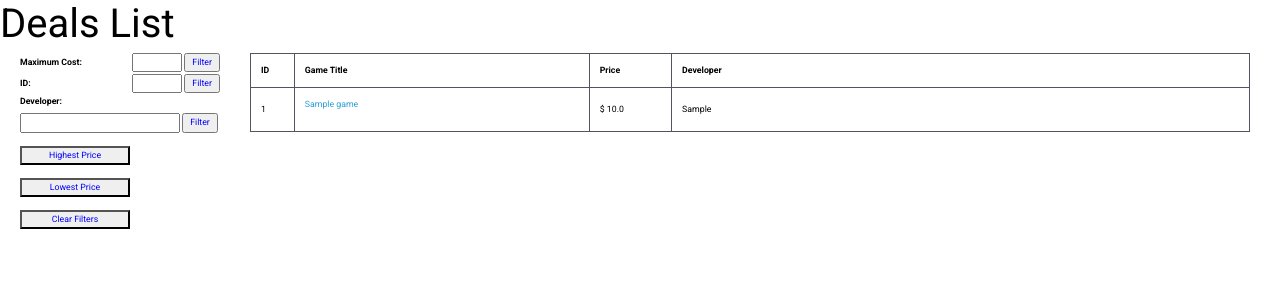
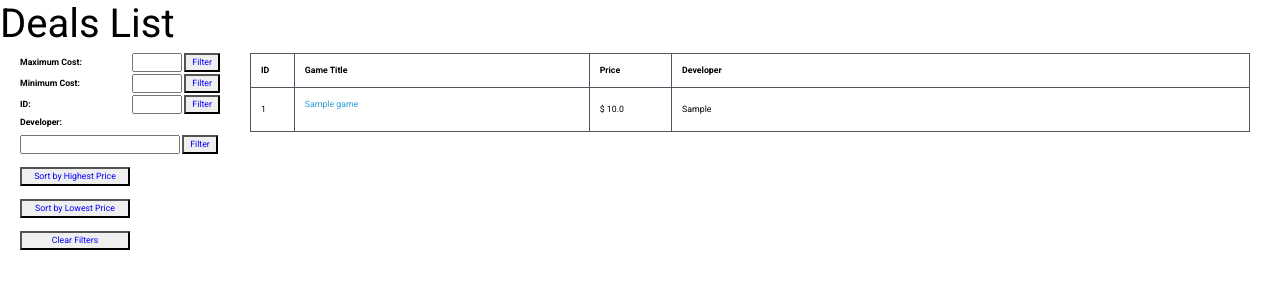
Before and after one commit to ChicoState/realdealz, a Django app: page /search/ in a window 1280 px wide. Shown: the part 72-372 px from the top of the page. Run offline with Django 3.2, Linux system fonts and the light colour scheme; tables that the repository leaves empty hold one stand-in row (values such as "Sample post"); parts of the project's set-up code (start-up, migrations or seed data) failed here and were passed over; some libraries are stand-ins or nearby versions.

Commit message:
Adds Multiple Filters at Once and changes how they are implemented (#59)
* Allow multiple filters at once

* Implementing Multiple Filters

```diff
--- a/app/realDealz/views.py
+++ b/app/realDealz/views.py
@@ -1,4 +1,4 @@
-from django.http import HttpResponse
+from django.http import HttpResponse, JsonResponse
 from django.views import generic
 from django.shortcuts import render, redirect
 from realDealz.models import Game
@@ -6,7 +6,7 @@ from django.db.models import Q
 from django.db import connection
 from realDealz.library import Library
 from django.core.paginator import Paginator
-
+from django.core import serializers
 from realDealz.updateData import updateGamePrices
 
 
@@ -43,6 +43,7 @@ def contact(request):
 
 
 def game_search(request):
+
     games = Game.objects.all()
     filtered_table = None
 
@@ -54,9 +55,14 @@ def game_search(request):
     else:
         filtered_table = Game.objects.all()
 
+    #paginator = Paginator(filtered_table, 80)
+    #page_number = request.GET.get('page')
+    #current_page = paginator.get_page(page_number)
+
     context = {
         'games': games,
-        'filtered_table': filtered_table
+        'filtered_table': filtered_table,
+        #'games_page': current_page,
     }
     return render(request, 'game_list.html', context)
 
@@ -69,46 +75,31 @@ def game_detail(request, game_id):
 def game_list(request):
 
     games = Game.objects.all()
-    paginator = Paginator(games, 10)
-    page_number = request.GET.get('page')
-    current_page = paginator.get_page(page_number)
-
-
     filtered_table = None
-
+    filtered_table = Game.objects.all()
 
     if request.method == 'POST':
-        filter_value = request.POST.get('filtered_price')
         filter_id = request.POST.get('filtered_id')
         filter_developer = request.POST.get('filtered_developer')
 
-
-        filter_highestprice = request.POST.get('highest_price')
-        filter_lowestprice = request.POST.get('lowest_price')
-        clear = request.POST.get('clear')
-
-
-
-        if filter_value:
-            filtered_table = Game.objects.filter(price__lte=filter_value)
-        elif filter_id:
+        if filter_id:
             filtered_table = Game.objects.filter(appid=filter_id)
         elif filter_developer:
             filtered_table = Game.objects.filter(Q(developer__icontains=filter_developer))
-        elif filter_highestprice:
-            filtered_table = Game.objects.order_by('-price')
-        elif filter_lowestprice:
-            filtered_table = Game.objects.order_by('price')
         else:
             filtered_table = Game.objects.all()
     else:
         filtered_table = Game.objects.all()
 
+    #Issues with Paginator: Filters don't stay when changing pages
+    #paginator = Paginator(filtered_table, 50)
+    #page_number = request.GET.get('page')
+    #current_page = paginator.get_page(page_number)
+
+
     context = {
         'games': games,
         'filtered_table': filtered_table,
-        'games_page': current_page,
-        'total_pages': paginator.num_pages,
-        'current_page': current_page.number,
+        #'games_page': current_page,
     }
     return render(request, 'game_list.html', context)
--- /dev/null
+++ b/app/static/css/centertext.css
@@ -0,0 +1,9 @@
+.centertext {
+  display: flex;
+  justify-content: center;
+  margin-top: 20px; /* Add some margin to separate from the table or other content */
+}
+
+.pagination {
+  display: inline-block; /* Ensure the pagination links are on a single line */
+}
--- a/app/templates/realDealz/game_list.html
+++ b/app/templates/realDealz/game_list.html
@@ -40,43 +40,38 @@
 
 <h1>Deals List</h1>
 <div class="buttonoverlay">
-  <form method="post">
-    {% csrf_token %}
-    <label for="filtered_price" style="width: 110px;">Maximum Cost:</label>
-    <input type="text" name="filtered_price" id="filtered_price" style="width: 50px;">
-    <input class="blue" type="submit" value="Filter">
-  </form>
-  <form method="post">
-    {% csrf_token %}
-    <label for="filtered_id" style="width: 110px;">ID:</label>
-    <input type="text" name="filtered_id" id="filtered_id" style="width: 50px;">
-    <input class="blue" type="submit" value="Filter">
-  </form>
-  <form method="post">
-    {% csrf_token %}
-    <label for="filtered_developer" style="width: 110px;">Developer:</label>
-    <br>
-    <input type="text" name="filtered_developer" id="filtered_developer" style="width: 160px;">
-    <input class="blue" type="submit" value="Filter">
-  </form>
+  <label for="max_price" style="width: 110px;">Maximum Cost:</label>
+  <input type="text" name="max_price" id="max_price" style="width: 50px; color: black;">
+  <button onclick="Setmax()" class="blue">Filter</button>
   <br>
-  <form method="post">
-    {% csrf_token %}
-    <button class="blue" type="submit" name="highest_price" value="highest_price" style="width: 110px;">Highest Price</button>
-  </form>
+  <label for="max_price" style="width: 110px;">Minimum Cost:</label>
+  <input type="text" name="min_price" id="min_price" style="width: 50px; color: black;">
+  <button onclick="Setmin()" class="blue">Filter</button>
   <br>
-  <form method="post">
-    {% csrf_token %}
-    <button class="blue" type="submit" name="lowest_price" value="lowest_price" style="width: 110px;">Lowest Price</button>
-  </form>
+  <label for="set_id" style="width: 110px;">ID:</label>
+  <input type="text" name="set_id" id="set_id" style="width: 50px; color: black;">
+  <button onclick="FindID()" class="blue">Filter</button>
+  <br>
+  <label for="set_dev" style="width: 110px;">Developer:</label>
+  <br>
+  <input type="text" name="set_dev" id="set_dev" style="width: 160px; color: black;">
+  <button onclick="FindDev()" class="blue">Filter</button>
+  <br>
+  <br>
+  <button class="blue" style="width: 110px;" id="highest">Sort by Highest Price</button>
+  <br>
+  <br>
+  <button class="blue" style="width: 110px;" id="lowest">Sort by Lowest Price</button>
+  <br>
   <br>
   <form method="post">
     {% csrf_token %}
     <button class="blue" type="submit" name="clear" value="clear" style="width: 110px;">Clear Filters</button>
   </form>
+  <br>
 </div>
 
-<table class="tableorganizer">
+<table class="tableorganizer" id="tablegames">
   <thead>
     <tr>
       <th>ID</th>
@@ -95,15 +90,6 @@
         <td class="developer">{{ Game.developer }}</td>
       </tr>
       {% endfor %}
-    {% else %}
-      {% for Game in games %}
-        <tr>
-          <td class="id">{{ Game.appid }}</td>
-          <td class="name"><a href="{{ Game.get_absolute_url }}">{{ Game.name }}</a></td>
-          <td class="price">$ {{ Game.price }}</td>
-          <td class="developer">{{ Game.developer }}</td>
-        </tr>
-      {% endfor %}
     {% endif %}
   </tbody>
 </table>
@@ -115,4 +101,210 @@
 <br>
 <br>
 <br>
+
+{% comment %}
+<div class="centertext">
+  <div class="pagination">
+    {% for num in games_page.paginator.page_range %}
+        {% if games_page.number == num %}
+            <span>{{ num }}</span>
+        {% elif num > games_page.number|add:'-3' and num < games_page.number|add:'3' %}
+            <a href="?page={{ num }}">{{ num }}</a>
+        {% endif %}
+    {% endfor %}
+  </div>
+</div>
+{% endcomment %}
+
+
+
+
+
+<script>
+
+  //Find Developer
+  function FindDev(){
+    var userInput = document.getElementById("set_dev").value;
+    var table = document.getElementById("tablegames");
+    var rows = [];
+
+    // Iterate over the rows of the table
+    for (var i = 0; i < table.rows.length; i++) {
+        var row = table.rows[i];
+        var cell = row.cells[3];
+
+        if (cell.innerText.includes(userInput)) {
+          rows.push(row);
+        }
+    }
+
+    // Clear the table body
+    var tbody = table.getElementsByTagName("tbody")[0];
+    tbody.innerHTML = "";
+
+    // Rebuild the table with the sorted rows
+    for (var i = 0; i < rows.length; i++) {
+        tbody.appendChild(rows[i]);
+    }
+  }
+
+  //Find ID
+  function FindID(){
+    var userInput = document.getElementById("set_id").value;
+    var limit = parseInt(userInput);
+    var table = document.getElementById("tablegames");
+    var rows = [];
+
+    // Iterate over the rows of the table
+    for (var i = 0; i < table.rows.length; i++) {
+        var row = table.rows[i];
+        var cell = row.cells[0];
+        if (parseInt(cell.innerText) == limit) {
+          rows.push(row);
+        }
+    }
+
+    // Clear the table body
+    var tbody = table.getElementsByTagName("tbody")[0];
+    tbody.innerHTML = "";
+
+    // Rebuild the table with the sorted rows
+    for (var i = 0; i < rows.length; i++) {
+        tbody.appendChild(rows[i]);
+    }
+  }
+
+  //Set Minimum price
+  function Setmin(){
+    var userInput = document.getElementById("min_price").value;
+    var limit = parseFloat(userInput);
+    var table = document.getElementById("tablegames");
+    var rows = [];
+
+    // Iterate over the rows of the table
+    for (var i = 0; i < table.rows.length; i++) {
+        var row = table.rows[i];
+        var cell = row.cells[2];
+        var cellText = cell.innerText.replace('$', '').replace(',', '');
+
+        //Uncomment the line below to see what cellText contains
+        //console.log(parseFloat(cellText));
+
+        // Check if the cell value is less than or equal to the limit
+        if (parseFloat(cellText) >= limit) {
+          rows.push(row);
+        }
+    }
+
+    // Clear the table body
+    var tbody = table.getElementsByTagName("tbody")[0];
+    tbody.innerHTML = "";
+
+    // Rebuild the table with the sorted rows
+    for (var i = 0; i < rows.length; i++) {
+        tbody.appendChild(rows[i]);
+    }
+  }
+
+  //Set Maximum price
+  function Setmax(){
+    var userInput = document.getElementById("max_price").value;
+    var limit = parseFloat(userInput);
+    var table = document.getElementById("tablegames");
+    var rows = [];
+
+    // Iterate over the rows of the table
+    for (var i = 0; i < table.rows.length; i++) {
+        var row = table.rows[i];
+        var cell = row.cells[2];
+        var cellText = cell.innerText.replace('$', '').replace(',', '');
+
+        //Uncomment the line below to see what cellText contains
+        //console.log(parseFloat(cellText));
+
+        // Check if the cell value is less than or equal to the limit
+        if (parseFloat(cellText) <= limit) {
+          rows.push(row);
+        }
+    }
+
+    // Clear the table body
+    var tbody = table.getElementsByTagName("tbody")[0];
+    tbody.innerHTML = "";
+
+    // Rebuild the table with the sorted rows
+    for (var i = 0; i < rows.length; i++) {
+        tbody.appendChild(rows[i]);
+    }
+  }
+
+
+  //Activates when the page is loaded
+  document.addEventListener("DOMContentLoaded", function() {
+
+    //This code looks for the id "lowest" in the html page and triggers the function when a user clicks the id
+    document.getElementById("lowest").addEventListener("click", function() {
+
+      // Load table data into a variable, the table needs to have an id
+      var table = document.getElementById("tablegames");
+
+      // Create an array to store table rows
+      var rows = [];
+
+      // Iterate through table rows and store them in the array
+      for (var i = 0, row; row = table.rows[i]; i++) {
+          rows.push(row);
+      }
+
+      // Sort the array based on the value of the second cell (price)
+      rows.sort(function(a, b) {
+          var priceA = parseFloat(a.cells[2].innerHTML.replace(/[^0-9.]/g, ''));
+          var priceB = parseFloat(b.cells[2].innerHTML.replace(/[^0-9.]/g, ''));
+          return priceA - priceB;
+      });
+
+      // Clear the table body
+      var tbody = table.getElementsByTagName("tbody")[0];
+      tbody.innerHTML = "";
+
+      // Rebuild the table with the sorted rows
+      for (var i = 0; i < rows.length; i++) {
+          tbody.appendChild(rows[i]);
+      }
+    });
+
+
+    document.getElementById("highest").addEventListener("click", function() {
+
+      // Load table data into a variable
+      var table = document.getElementById("tablegames");
+
+      // Create an array to store table rows
+      var rows = [];
+
+      // Iterate through table rows and store them in the array
+      for (var i = 0, row; row = table.rows[i]; i++) {
+          rows.push(row);
+      }
+
+      // Sort the array based on the value of the second cell (price)
+      rows.sort(function(a, b) {
+          var priceA = parseFloat(a.cells[2].innerHTML.replace(/[^0-9.]/g, ''));
+          var priceB = parseFloat(b.cells[2].innerHTML.replace(/[^0-9.]/g, ''));
+          return priceB - priceA;
+      });
+
+      // Clear the table body
+      var tbody = table.getElementsByTagName("tbody")[0];
+      tbody.innerHTML = "";
+
+      // Rebuild the table with the sorted rows
+      for (var i = 0; i < rows.length; i++) {
+          tbody.appendChild(rows[i]);
+      }
+    });
+
+
+  });
+</script>
 {% endblock %}
--- a/app/templates/realDealz/search.html
+++ b/app/templates/realDealz/search.html
@@ -13,6 +13,7 @@
     <link rel="stylesheet" type="text/css" href="{% static 'css/wraptext.css' %}" />
     <link rel="stylesheet" type="text/css" href="{% static 'css/tableorganizer.css' %}" />
     <link rel="stylesheet" type="text/css" href="{% static 'css/buttonoverlay.css' %}" />
+    <link rel="stylesheet" type="text/css" href="{% static 'css/centertext.css' %}" />
     <meta name="viewport" content="width=device-width, initial-scale=1" />
     <script>
       function openNav() {
@@ -55,7 +56,7 @@
               <form method="get" action="{% url 'game_search' %}">
                 {% csrf_token %}
                 <div class="input-group">
-                  <input id="filtered_name" type="text" class="form-control" name="filtered_name" placeholder="Search Games" />
+                  <input id="filtered_name" type="text" class="form-control" name="filtered_name" placeholder="Search Games" style="color: black;"/>
                   <div class="input-group-btn">
                     <button class="btn btn-default" type="submit">
                       <span class="glyphicon glyphicon-search"></span>
```
